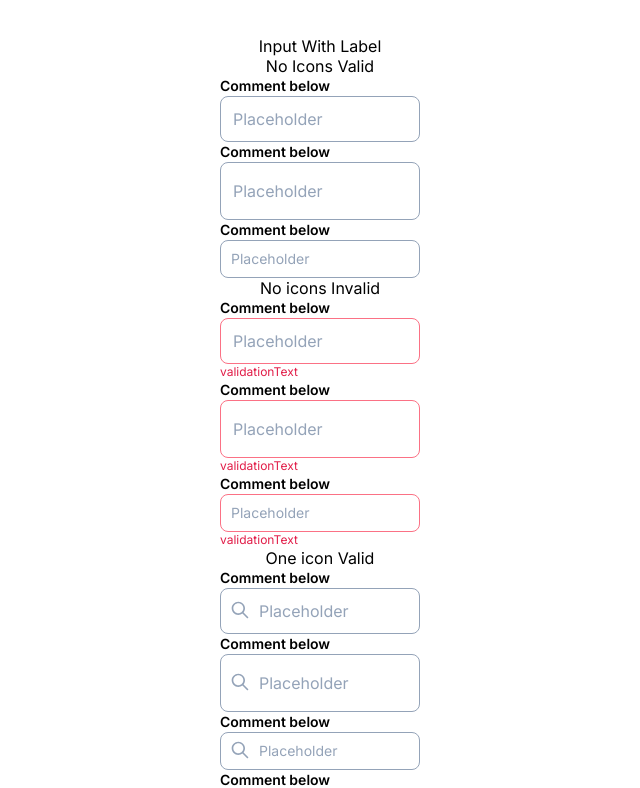
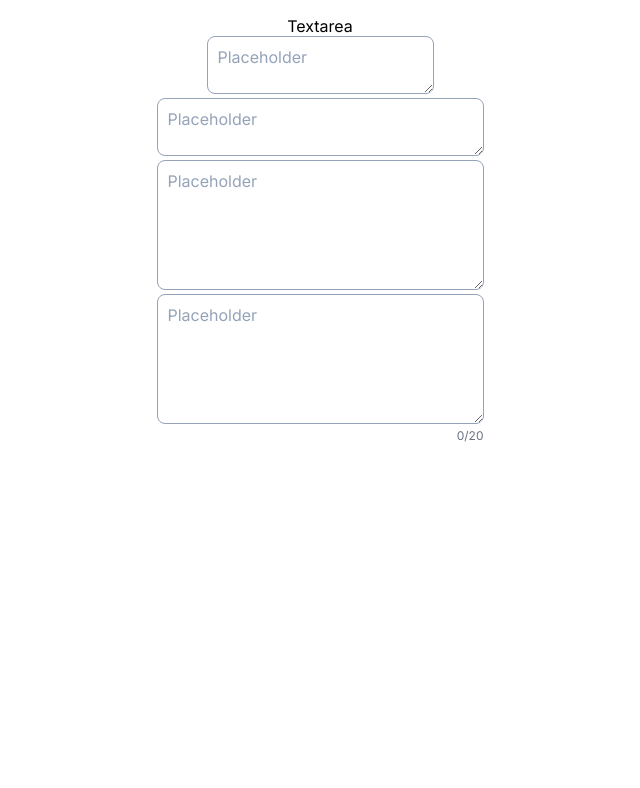
Before and after one commit to lubov-nefed/irina-nik-design-system, a React (Vite) app: page / in a window 1280 px wide. Shown: the top 788 px of the page, without its empty margins (320-960 px from the left). Built offline with nearby package versions, Linux system fonts and the light colour scheme.

Commit message:
feat: add Textarea component

```diff
--- /dev/null
+++ b/src/components/Textarea/Textarea.css
@@ -0,0 +1,25 @@
+.textarea {
+  border: solid 1px var(--neutral-color-400);
+  border-radius: 8px;
+  padding-top: 8px;
+  padding-left: 10px;
+  color: var(--neutral-color-900);
+}
+
+.textarea::placeholder {
+  color: var(--neutral-color-400);
+}
+
+.textarea-container {
+  display: inline-block;
+}
+
+.textarea-length {
+  text-align: right;
+  color: var(--neutral-color-500);
+}
+
+
+.textarea:active, .textarea:focus, .textarea:focus-visible {
+  outline: solid 2px var(--brand-color-500);
+}
--- /dev/null
+++ b/src/components/Textarea/Textarea.tsx
@@ -0,0 +1,36 @@
+import { useState } from "react";
+import "./Textarea.css";
+
+interface ITextareaProps {
+  placeholder: string;
+  cols?: number;
+  rows?: number;
+  maxLength?: number;
+}
+
+const Textarea: React.FC<ITextareaProps> = (props) => {
+  const [textareaValue, setTextareaValue] = useState("");
+  const handleInput = (e: React.BaseSyntheticEvent) => {
+    setTextareaValue(e.target.value);
+  };
+  return (
+    <div className="textarea-container">
+      <textarea
+        cols={props.cols}
+        rows={props.rows}
+        maxLength={props.maxLength}
+        placeholder={props.placeholder}
+        onInput={handleInput}
+        value={textareaValue}
+        className="textarea text-base font-normal"
+      />
+      {props.maxLength && (
+        <p className="textarea-length text-xs font-normal">
+          {textareaValue.length}/{props.maxLength}
+        </p>
+      )}
+    </div>
+  );
+};
+
+export { Textarea };
--- a/src/main.tsx
+++ b/src/main.tsx
@@ -1,11 +1,19 @@
 import React from "react";
 import ReactDOM from "react-dom/client";
+import "./index.css"; //
 
-import { InputsWithLabels } from "./layouts/InputsWithLabels";
-import "./index.css"; //
+import { Textarea } from "./components/Textarea/Textarea";
 
 ReactDOM.createRoot(document.getElementById("root")!).render(
   <React.StrictMode>
-    <InputsWithLabels />
+    Textarea
+    <br />
+    <Textarea placeholder="Placeholder" />
+    <br />
+    <Textarea placeholder="Placeholder" cols={30} />
+    <br />
+    <Textarea placeholder="Placeholder" cols={30} rows={5} />
+    <br />
+    <Textarea placeholder="Placeholder" cols={30} rows={5} maxLength={20} />
   </React.StrictMode>
 );
```
